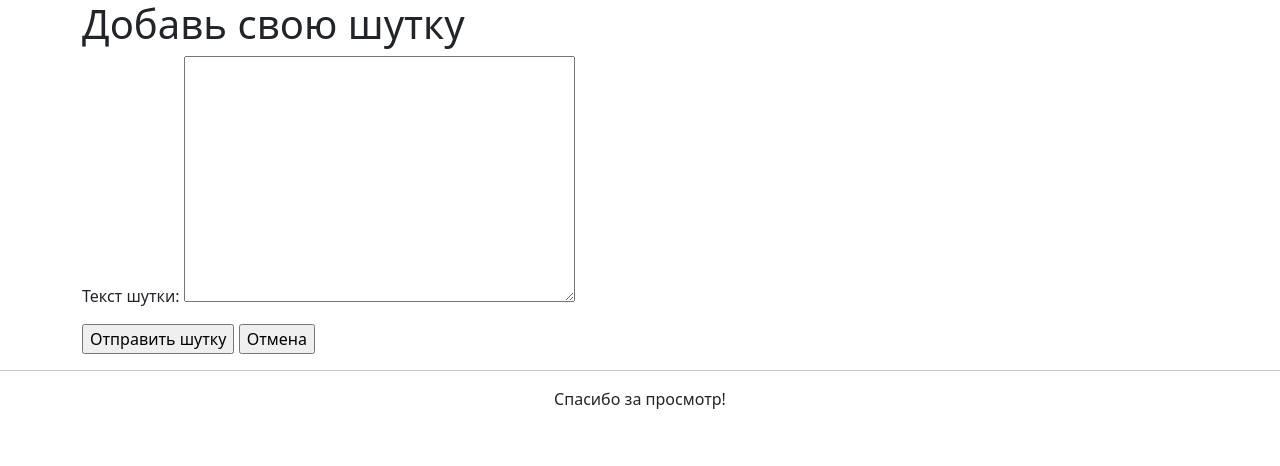
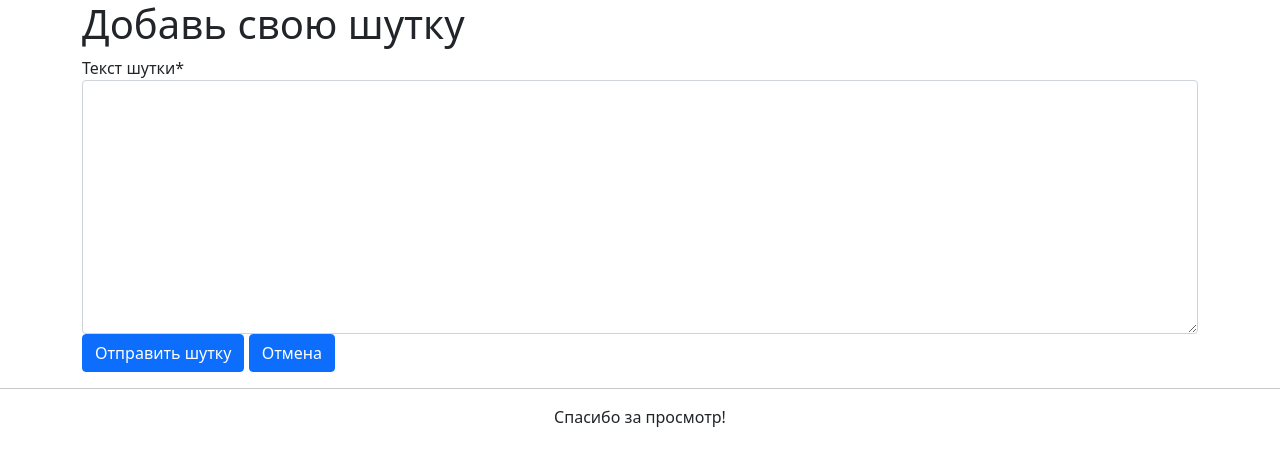
Before and after one commit to bimka/Miniblog, a Django app: page /add_a_joke/ in a window 1280 px wide. Shown: the top 466 px of the page. Run offline with Django 3.2, Linux system fonts and the light colour scheme; some libraries are stand-ins or nearby versions.

Commit message:
add crispy_form

```diff
--- a/blog/templates/blog/base_bootstrap.html
+++ b/blog/templates/blog/base_bootstrap.html
@@ -19,9 +19,10 @@
     <title>Анекдоты</title>
 </head>
 <body>
-
+    <div class='container'>
     {% block content %}
     {% endblock content %}
+    </div>
     {% block footer %}
     <hr>
     <p class="center">Спасибо за просмотр!</p>
--- a/blog/templates/blog/index.html
+++ b/blog/templates/blog/index.html
@@ -3,7 +3,6 @@
 <p class="center">
     <a href="{% url 'add_a_joke' %}">Добавить свой анекдот</a>
 </p>
-    <div class="container">
     {% if jokes_pages %}
         <div class="flex-column">
         {% for joke in jokes_pages %}
@@ -22,7 +21,6 @@
                 </div>
             </div>
         {% endfor %}
-        </div>
         <ul class = "center">
             {% if jokes_pages.has_previous %}
                 <li>
--- a/blog/templates/blog/jokes_confirm_delete.html
+++ b/blog/templates/blog/jokes_confirm_delete.html
@@ -1,4 +1,6 @@
 {% extends "blog/base_bootstrap.html" %}
+
+{% load crispy_forms_tags %}
 
 {% block content %}
 
--- a/blog/templates/blog/jokes_form.html
+++ b/blog/templates/blog/jokes_form.html
@@ -1,14 +1,14 @@
 {% extends "blog/base_bootstrap.html" %}
+
+{% load crispy_forms_tags %}
+
 {% block content %}
-<div class="container">
-<h1>Добавь свою шутку</h1>
-<form action= "" method = "post">
-    {% csrf_token %}
-    <table>
-        {{ form.as_p }}
-    </table>
-    <input type = "submit" value = "Отправить шутку">
-    <input type = "submit" value = "Отмена">
-</form>
-</div>
+
+    <h1>Добавь свою шутку</h1>
+    <form action= "" method = "post">
+        {% csrf_token %}
+        {{ form|crispy }}
+        <input type = "submit" class="btn btn-primary" value = "Отправить шутку">
+        <input type = "submit" class="btn btn-primary" value = "Отмена">
+    </form>
 {% endblock %}
--- a/miniblog/settings.py
+++ b/miniblog/settings.py
@@ -40,6 +40,7 @@ INSTALLED_APPS = [
     'django.contrib.staticfiles',
     'blog.apps.BlogConfig',
     'django_extensions',
+    'crispy_forms',
 ]
 
 MIDDLEWARE = [
@@ -131,3 +132,5 @@ STATIC_URL = '/static/'
 STATICFILES_DIRS = [
     os.path.join(BASE_DIR, "static"),
 ]
+
+CRISPY_TEMPLATE_PACK = 'bootstrap4'
```
Also changed, not shown: db.sqlite3.
